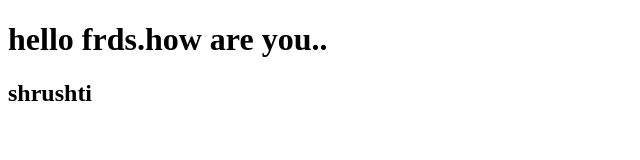
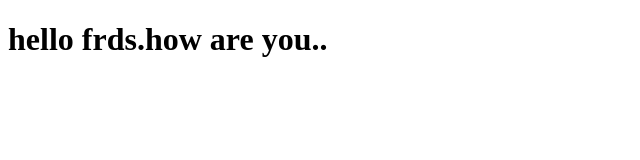
Before and after one commit to shrushti-dangar/first_commit, a plain HTML site: page index.html in a window 1280 px wide. Shown: the whole page, without its empty margins (0-640 px from the left). Drawn offline with Linux system fonts and the light colour scheme.

Commit message:
Update index.html

```diff
--- a/index.html
+++ b/index.html
@@ -7,6 +7,5 @@
 </head>
 <body>
     <h1>hello frds.how are you..</h1>
-    <h2>shrushti</h2>
 </body>
 </html>
```
